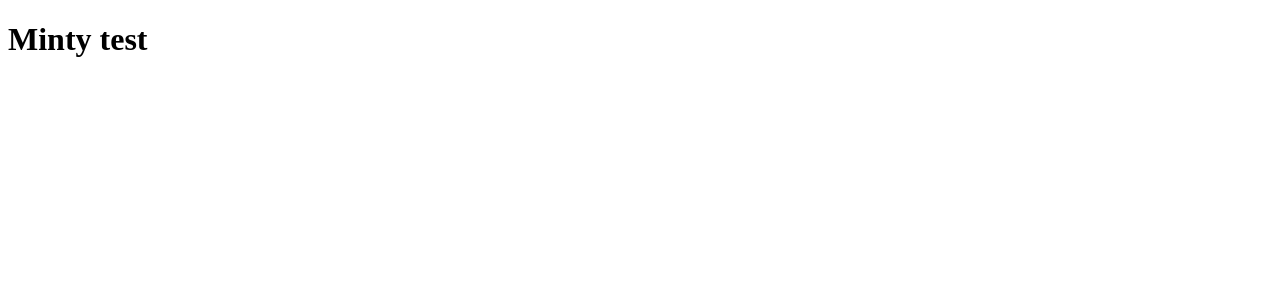
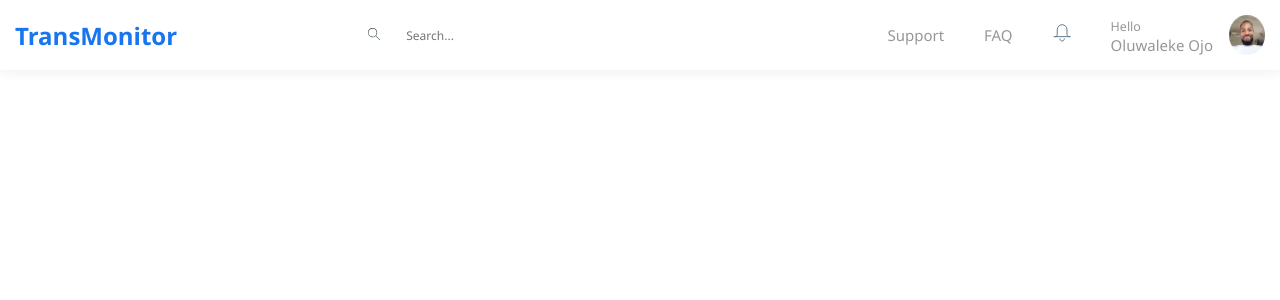
Before and after one commit to Taiwobello/mintyn-test, a React (Create React App) app: page / in a window 1280 px wide. Shown: the top 300 px of the page. Built offline with nearby package versions, Linux system fonts and the light colour scheme.

Commit message:
create nav bar

```diff
--- a/src/App.js
+++ b/src/App.js
@@ -1,8 +1,9 @@
+import Navbar from "./components/navbar/Navbar";
 
 function App() {
   return (
     <div className="App">
-      <h1>Minty test</h1>
+      <Navbar />
     </div>
   );
 }
--- /dev/null
+++ b/src/components/navbar/Navbar.jsx
@@ -0,0 +1,32 @@
+import React from 'react'
+import styles from './Navbar.module.scss'
+
+function Navbar() {
+    return (
+        <nav className={`${styles.nav_container}`}>
+            <div className='container flex align-center justify-between'>
+                <span className={styles.logo}>TransMonitor</span>
+                <div>
+                    <label htmlFor='nav-input' ><img src='./icons/search.svg' alt='logo' /></label>
+                    <input placeholder='Search...' type="text" className={styles.input} id="nav-input" />
+                </div>
+                <ul className={`${styles.right_nav} flex align-center`}>
+                    <li>Support</li>
+                    <li>FAQ</li>
+                    <li>
+                        <img src='./icons/bell.svg' alt='notification' />
+                    </li>
+                    <li className={`${styles.user} flex`}>
+                        <div>
+                            <small>Hello</small>
+                            <p>Oluwaleke Ojo</p>
+                        </div>
+                        <img src='./images/user.png' alt='user' className='ml-3' />
+                    </li>
+                </ul>
+            </div>
+        </nav>
+    )
+}
+
+export default Navbar
--- /dev/null
+++ b/src/components/navbar/Navbar.module.scss
@@ -0,0 +1,31 @@
+.nav_container {
+  //   max-width: 1200px;
+  color: #979797;
+  box-shadow: 0px 4px 10px rgba(79, 79, 79, 0.07);
+  padding: 1.5rem;
+
+  .logo {
+    font-size: 2.4rem;
+    font-weight: 900;
+    color: #1875f0;
+  }
+
+  .input {
+    margin-left: 1.6rem;
+    font-size: 1.2rem;
+    padding: 1rem;
+    width: 300px;
+    border: none;
+  }
+
+  .right_nav {
+    font-size: 1.5rem;
+
+    & > * {
+      margin-left: 4rem;
+      &:first-child {
+        margin-left: 0;
+      }
+    }
+  }
+}
--- a/src/index.js
+++ b/src/index.js
@@ -1,6 +1,6 @@
 import React from 'react';
 import ReactDOM from 'react-dom/client';
-import './index.css';
+import './index.scss';
 import App from './App';
 import reportWebVitals from './reportWebVitals';
 
--- /dev/null
+++ b/src/index.scss
@@ -0,0 +1,135 @@
+* {
+  margin: 0;
+  padding: 0;
+  box-sizing: border-box;
+  font-family: segoe UI, sans-serif;
+}
+
+html {
+  font-size: 62.5%;
+}
+
+li {
+  list-style: none;
+}
+
+button {
+  border: none;
+  cursor: pointer;
+}
+
+a {
+  text-decoration: none;
+}
+
+input:focus {
+  outline: none;
+}
+
+.container {
+  max-width: 1600px;
+  margin: auto;
+}
+
+.flex {
+  display: flex;
+  &.justify-center {
+    justify-content: center;
+  }
+  &.justify-between {
+    justify-content: space-between;
+  }
+  &.align-center {
+    align-items: center;
+  }
+}
+
+.m- {
+  &1 {
+    margin: 0.6rem;
+  }
+  &2 {
+    margin: 0.8rem;
+  }
+  &3 {
+    margin: 1.6rem;
+  }
+  &4 {
+    margin: 2.4rem;
+  }
+  &5 {
+    margin: 3.2rem;
+  }
+}
+
+.my- {
+  &1 {
+    margin: 0.6rem 0;
+  }
+  &2 {
+    margin: 0.8rem 0;
+  }
+  &3 {
+    margin: 1.6rem 0;
+  }
+  &4 {
+    margin: 2.4rem 0;
+  }
+  &5 {
+    margin: 3.2rem 0;
+  }
+}
+
+.mx- {
+  &1 {
+    margin: 0.6rem 0;
+  }
+  &2 {
+    margin: 0.8rem 0;
+  }
+  &3 {
+    margin: 1.6rem 0;
+  }
+  &4 {
+    margin: 2.4rem 0;
+  }
+  &5 {
+    margin: 3.2rem 0;
+  }
+}
+
+.mr- {
+  &1 {
+    margin-right: 0.6rem;
+  }
+  &2 {
+    margin-right: 0.8rem;
+  }
+  &3 {
+    margin-right: 1.6rem;
+  }
+  &4 {
+    margin-right: 2.4rem;
+  }
+  &5 {
+    margin-right: 3.2rem;
+  }
+}
+
+.ml- {
+  &1 {
+    margin-left: 0.6rem;
+  }
+  &2 {
+    margin-left: 0.8rem;
+  }
+  &3 {
+    margin-left: 1.6rem;
+  }
+  &4 {
+    margin-left: 2.4rem;
+  }
+  &5 {
+    margin-left: 3.2rem;
+  }
+}
```
Also changed, not shown: src/index.css (deleted).
